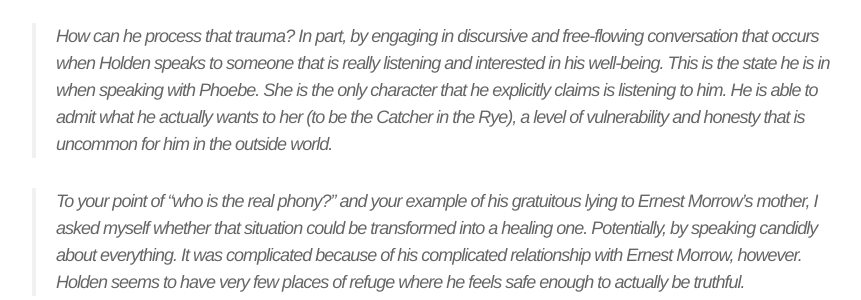
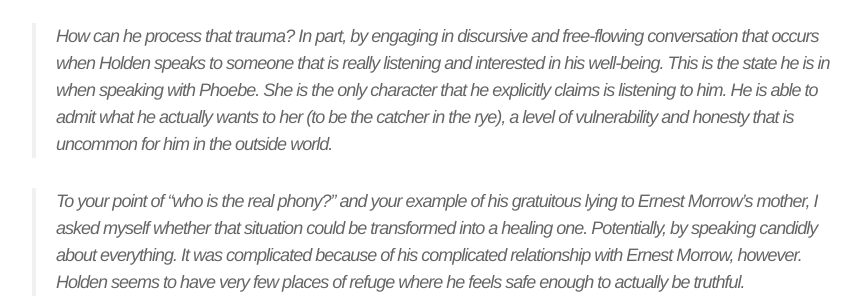
Before and after one commit to alitoiu/alitoiu.github.io, a Jekyll site: the page built from _posts/2019-07-24-Holden.markdown, in a window 1280 px wide and 900 px high, scrolled down 1097 px. Shown: the part 234-534 px from the top of the window, without its empty margins (208-1069 px from the left). Built offline with Jekyll 4.4.1, drawn with Linux system fonts in a browser that asks for light colours.

Commit message:
fixed typo

```diff
--- a/_posts/2019-07-24-Holden.markdown
+++ b/_posts/2019-07-24-Holden.markdown
@@ -20,7 +20,7 @@ Another e-mail I wrote, relating somewhat to [Preference Falsification]({% post_
 
 > My view is that as long as Holden doesn't deal with what's important to him, such as the trauma, he will remain unable to deal with what is required of him by his environment. I believe that this is why he is so repulsed by adults. Because they don't seem to either understand or have the capacity to accommodate these needs. Mr. Spencer wants to tell Holden about how he failed to learn anything about history and give him examples like their study on ancient Egypt. Mr. Antolini himself asks a few questions, however overall seems to jump too far ahead and be excessively worried about the imminence of the demise that not being in school will bring, not understanding that Holden has an overriding need that trumps "adult responsibilities." Holden is traumatized. He needs to process that trauma.
 
-> How can he process that trauma? In part, by engaging in discursive and free-flowing conversation that occurs when Holden speaks to someone that is really listening and interested in his well-being. This is the state he is in when speaking with Phoebe. She is the only character that he explicitly claims is listening to him. He is able to admit what he actually wants to her (to be the Catcher in the Rye), a level of vulnerability and honesty that is uncommon for him in the outside world.
+> How can he process that trauma? In part, by engaging in discursive and free-flowing conversation that occurs when Holden speaks to someone that is really listening and interested in his well-being. This is the state he is in when speaking with Phoebe. She is the only character that he explicitly claims is listening to him. He is able to admit what he actually wants to her (to be the catcher in the rye), a level of vulnerability and honesty that is uncommon for him in the outside world.
 
 > To your point of "who is the real phony?" and your example of his gratuitous lying to Ernest Morrow's mother, I asked myself whether that situation could be transformed into a healing one. Potentially, by speaking candidly about everything. It was complicated because of his complicated relationship with Ernest Morrow, however. Holden seems to have very few places of refuge where he feels safe enough to actually be truthful.
 
```
